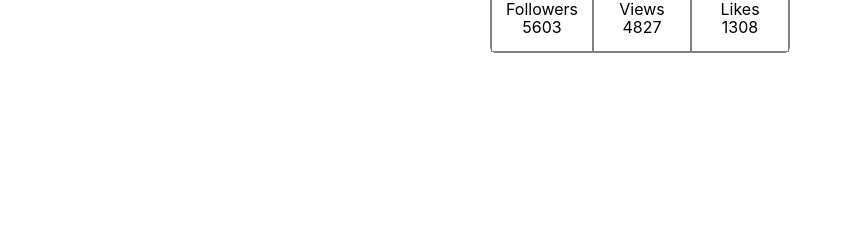
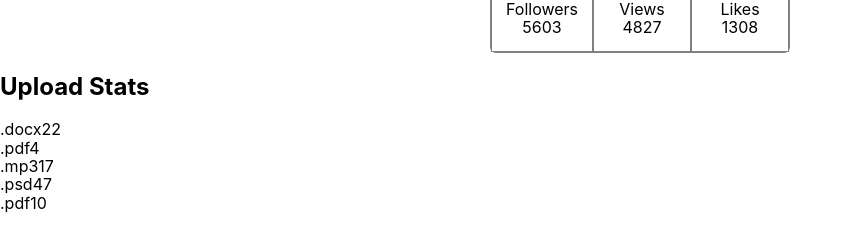
Before and after one commit to Y0less/goit-react-hw-01-components, a React (Create React App) app: page / in a window 1280 px wide. Shown: the part 391-642 px from the top of the page, without its empty margins (0-852 px from the left). Built offline with nearby package versions, Linux system fonts and the light colour scheme.

Commit message:
partial 2.01

```diff
--- a/src/components/App.jsx
+++ b/src/components/App.jsx
@@ -1,7 +1,9 @@
+import user from '../user.json';
+import data from '../data.json';
+import PropTypes from 'prop-types';
 import { Profile } from 'components/Profile/Profile';
-import user from '../user.json';
 import { GlobalStyle } from './GlobalStyle';
-import PropTypes from 'prop-types';
+import { Statistics } from './Statistics/Statistics';
 
 export const App = () => {
   return (
@@ -13,6 +15,7 @@
         avatar={user.avatar}
         stats={user.stats}
       />
+      <Statistics title="Upload Stats" stats={data} />
       <GlobalStyle />
     </>
   );
@@ -30,3 +33,13 @@
     likes: PropTypes.number,
   }),
 };
+
+Statistics.propTypes = {
+  stats: PropTypes.arrayOf(
+    PropTypes.shape({
+      id: PropTypes.string,
+      label: PropTypes.string,
+      percentage: PropTypes.number,
+    })
+  ),
+};
--- a/src/components/Statistics/Statistics.jsx
+++ b/src/components/Statistics/Statistics.jsx
@@ -1,25 +1,18 @@
-export const Statistics = () => {
-  //   return (
-  //     <section class="statistics">
-  //       <h2 class="title">Upload stats</h2>
-  //       <ul class="stat-list">
-  //         <li class="item">
-  //           <span class="label">.docx</span>
-  //           <span class="percentage">4%</span>
-  //         </li>
-  //         <li class="item">
-  //           <span class="label">.mp3</span>
-  //           <span class="percentage">14%</span>
-  //         </li>
-  //         <li class="item">
-  //           <span class="label">.pdf</span>
-  //           <span class="percentage">41%</span>
-  //         </li>
-  //         <li class="item">
-  //           <span class="label">.mp4</span>
-  //           <span class="percentage">12%</span>
-  //         </li>
-  //       </ul>
-  //     </section>
-  //   );
+export const Statistics = ({ title, stats }) => {
+  return (
+    <section className="statistics">
+      {/* <h2 className="title">{title}</h2> */}
+      {title && <h2 className="title">{title}</h2>}
+      {stats.map(({ id, label, percentage }) => {
+        return (
+          <ul key={id} className="stat-list">
+            <li className="item">
+              <span className="label">{label}</span>
+              <span className="percentage">{percentage}</span>
+            </li>
+          </ul>
+        );
+      })}
+    </section>
+  );
 };
--- /dev/null
+++ b/src/data.json
@@ -0,0 +1,7 @@
+[
+  { "id": "id-1", "label": ".docx", "percentage": 22 },
+  { "id": "id-2", "label": ".pdf", "percentage": 4 },
+  { "id": "id-3", "label": ".mp3", "percentage": 17 },
+  { "id": "id-4", "label": ".psd", "percentage": 47 },
+  { "id": "id-5", "label": ".pdf", "percentage": 10 }
+]
```
